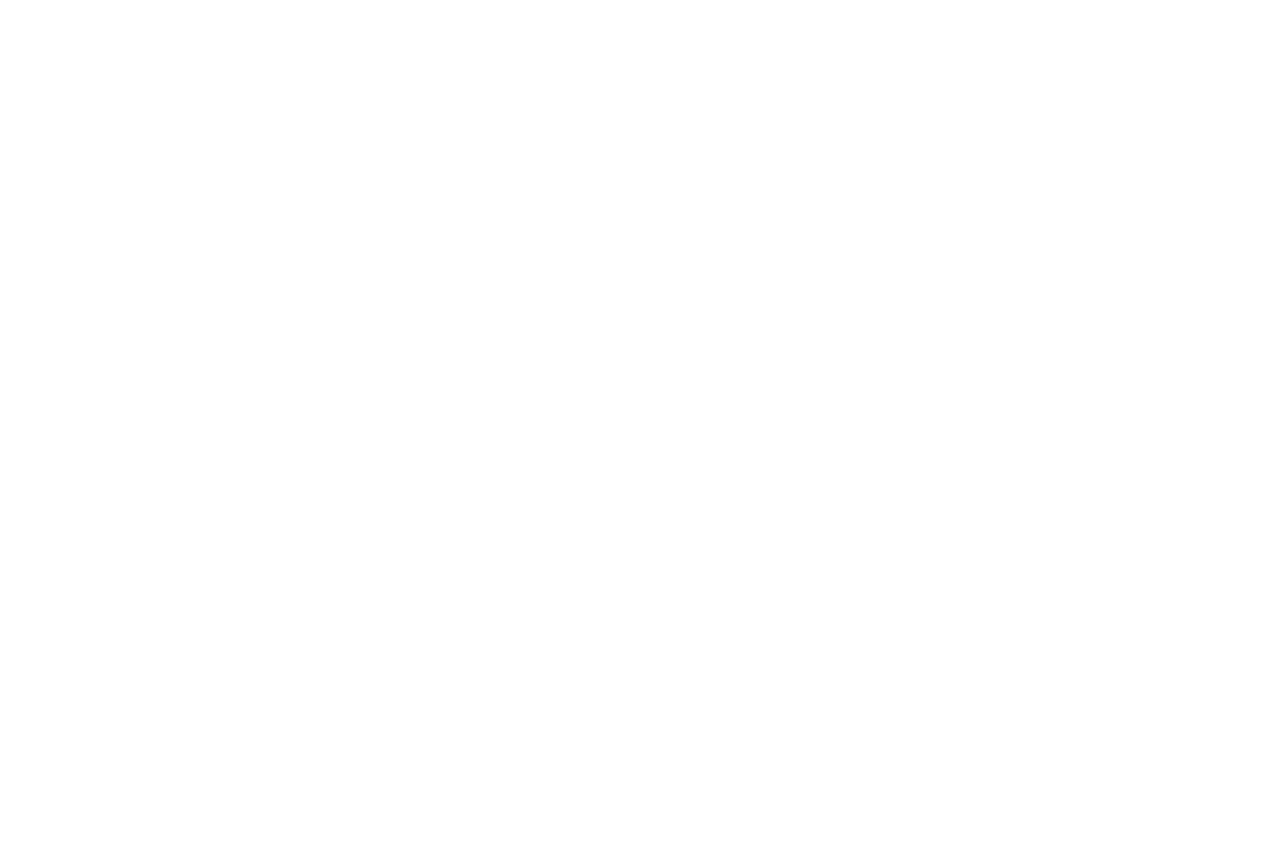
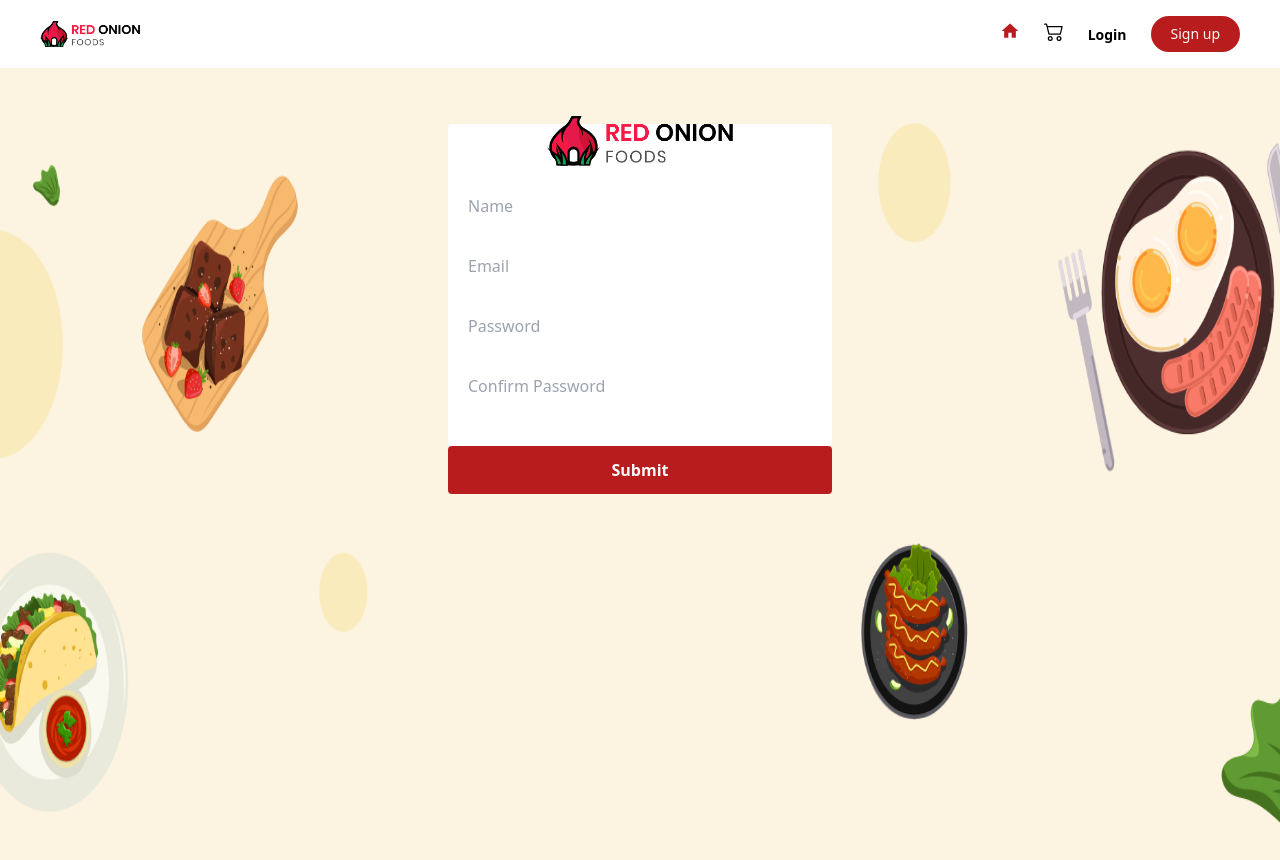
Before and after one commit to ImIsrafil/red-onion, a React (Create React App) app: page /signup in a window 1280 px wide. Before the commit this address had no page. Shown: the top 860 px of the page. Before the commit the page ends 800 px from the top, so only its background shows below. Built offline with nearby package versions, Linux system fonts and the light colour scheme.

Commit message:
added signup page

```diff
--- a/src/App.js
+++ b/src/App.js
@@ -8,6 +8,9 @@ import AppContext from './context/AppContext';
 import Lunch from './components/Lunch/Lunch';
 import Dinner from './components/Dinner/Dinner';
 import FoodReview from './components/Pages/FoodReview/FoodReview';
+import NotFound from './components/Pages/NotFound/NotFound';
+import Header from './components/Header/Header';
+import SignUp from './components/Pages/SignUp/SignUp';
 
 
 const App = () => {
@@ -16,16 +19,20 @@ const App = () => {
   return (
     <AppContext data={data} setData={setData}>
     <BrowserRouter>
+    <Header></Header>
     <Routes>
-        <Route path='/' element={<Home />} >
-            <Route path='/'element={<Breakfast/>} />
-            <Route path='breakfast' element={<Breakfast />} />
-            <Route path='/lunch' element={<Lunch/>} />
-            <Route path='/dinner' element={<Dinner />} />
+        <Route path={'/'} element={<Home />} >
+            <Route path='/' element={<Breakfast />} />
+            <Route path='/home'element={<Breakfast/>} />
+            <Route path='/home/breakfast' element={<Breakfast />} />
+            <Route path='/home/lunch' element={<Lunch/>} />
+            <Route path='/home/dinner' element={<Dinner />} />
         </Route>
         <Route path='/breakfast/:foodId' element={<FoodReview></FoodReview>}></Route>
         <Route path='/lunch/:foodId' element={<FoodReview></FoodReview>}></Route>
         <Route path='/dinner/:foodId' element={<FoodReview></FoodReview>}></Route>
+        <Route path='/signup' element={<SignUp />} />
+        <Route path='*' element={<NotFound />} />
     </Routes>
     </BrowserRouter>
     </AppContext>
--- a/src/components/Foods/Foods.js
+++ b/src/components/Foods/Foods.js
@@ -21,9 +21,9 @@ const Foods = () => {
   return (
     <div className='max-w-screen-2xl m-auto p-10 min-h-screen'>
       <div className='flex justify-center gap-6 mb-12'>
-          <Link to='/breakfast'><button onClick={() => setActive('breakfast')} className={`font-semibold bg-transparent ${active === 'breakfast'? 'border': ''}`}>Breakfast</button></Link>
-          <Link to='/lunch'><button onClick={() => setActive('lunch')} className={`font-semibold bg-transparent ${active === 'lunch'? 'border': ''}`}>Lunch</button></Link>
-          <Link to='/dinner'><button onClick={() => setActive('dinner')} className={`font-semibold bg-transparent ${active === 'dinner'? 'border': ''}`}>Dinner</button></Link>
+          <Link to='/home/breakfast'><button onClick={() => setActive('breakfast')} className={`font-semibold bg-transparent ${active === 'breakfast'? 'border': ''}`}>Breakfast</button></Link>
+          <Link to='/home/lunch'><button onClick={() => setActive('lunch')} className={`font-semibold bg-transparent ${active === 'lunch'? 'border': ''}`}>Lunch</button></Link>
+          <Link to='/home/dinner'><button onClick={() => setActive('dinner')} className={`font-semibold bg-transparent ${active === 'dinner'? 'border': ''}`}>Dinner</button></Link>
       </div>
       <Outlet></Outlet>
     </div>
--- a/src/components/Header/Header.js
+++ b/src/components/Header/Header.js
@@ -1,17 +1,20 @@
 import React from 'react'
 import Logo from '../../images/logo2.png';
 import { BsCart2 } from 'react-icons/bs'
+import {MdHome} from 'react-icons/md';
+import { Link } from 'react-router-dom';
 
 const Header = () => {
   return (
-    <div className='max-w-screen-2xl m-auto px-10 py-4 flex justify-between'>
-        <div className='logo max-w-[150px] md:max-w-[100]'>
+    <div className='max-w-screen-2xl m-auto px-10 py-4 flex justify-between items-center'>
+        <div className='logo max-w-[150px] md:max-w-[100px]'>
             <img className='w-full' src={Logo} alt="" />
         </div>
-        <div className='flex gap-6'>
-            <button className='text-xl'><BsCart2  /></button>
-            <button className='text-sm font-semibold'>Login</button>
-            <button className='text-sm text-gray-50 px-5 py-2 bg-red-700 rounded-3xl'>Sign up</button>
+        <div className='flex gap-6 items-center'>
+            <Link to='/home'><button className='text-xl text-red-700'><MdHome /></button></Link>
+            <Link to='/cart'><button className='text-xl'><BsCart2 /></button></Link>
+            <Link to='/login'><button className='text-sm font-semibold'>Login</button></Link>
+            <Link to='/signup'><button className='text-sm text-gray-50 px-5 py-2 bg-red-700 rounded-3xl'>Sign up</button></Link>
         </div>
     </div>
   )
--- a/src/components/Pages/FoodReview/FoodReview.js
+++ b/src/components/Pages/FoodReview/FoodReview.js
@@ -71,7 +71,7 @@ const FoodReview = () => {
         </button>
       </div>
       <div className='max-w-md'>
-        <img src={food?.img} alt="" />
+        <img className='w-full' src={food?.img} alt="" />
       </div>
     </div>
   )
--- a/src/components/Pages/Home/Home.js
+++ b/src/components/Pages/Home/Home.js
@@ -6,7 +6,6 @@ import HomeBanner from '../../HomeBanner/HomeBanner'
 const Home = () => {
   return (
     <>
-        <Header></Header>
         <HomeBanner></HomeBanner>
         <Foods></Foods>
     </>
--- /dev/null
+++ b/src/components/Pages/Login/Login.js
@@ -0,0 +1,11 @@
+import React from 'react'
+
+const Login = () => {
+  return (
+    <div>
+      <h1>This is Login</h1>
+    </div>
+  )
+}
+
+export default Login
--- /dev/null
+++ b/src/components/Pages/NotFound/NotFound.css
@@ -0,0 +1,6 @@
+.background-notfound {
+    background-image: url('../../../images/404-gif.gif');
+    background-position: center;
+    background-size: contain;
+    background-repeat: no-repeat;
+}
--- /dev/null
+++ b/src/components/Pages/NotFound/NotFound.js
@@ -0,0 +1,12 @@
+import React from 'react'
+import './NotFound.css';
+
+const NotFound = () => {
+  return (
+    <div className='max-w-screen-2xl m-auto flex justify-center background-notfound h-[100vh] p-12'>
+      <h1 className='text-center text-5xl text-slate-900 font-bold'>Opps, Page Not Found :)</h1>
+    </div>
+  )
+}
+
+export default NotFound
--- /dev/null
+++ b/src/components/Pages/SignUp/SignUp.css
@@ -0,0 +1,5 @@
+.background-signup {
+    background-image: url('../../../images/bannerbackground.png');
+    background-position: bottom;
+    background-size: 112vw 100vh;
+}
--- /dev/null
+++ b/src/components/Pages/SignUp/SignUp.js
@@ -0,0 +1,26 @@
+import React from 'react'
+import './SignUp.css';
+import RedOnionLogo from '../../../images/logo2.png';
+
+const SignUp = () => {
+  return (
+    <div className='max-w-screen-2xl m-auto h-[100vh] background-signup py-14'>
+      <div className='w-full'>
+          <div className='bg-white max-w-sm m-auto rounded'>
+          <div className='flex justify-center'>
+              <img className='h-[50px] -mt-2' src={RedOnionLogo} alt="" />
+          </div>
+          <div className='mt-5 flex flex-col gap-5'>
+              <input className='w-full px-5 py-2' type="text" name="name" id="name" placeholder='Name' />
+              <input className='w-full px-5 py-2' type="email" name="email" id="email" placeholder='Email' />
+              <input className='w-full px-5 py-2' type="password" name="password" id="password" placeholder='Password' />
+              <input className='w-full px-5 py-2' type="password" name="" id="" placeholder='Confirm Password' />
+              <button className='w-full text-center py-3 mt-5 text-base text-gray-50 font-bold bg-red-700 rounded' type='submit'>Submit</button>
+          </div>
+          </div>
+      </div>
+    </div>
+  )
+}
+
+export default SignUp
```
Also changed, not shown: src/images/404-gif.gif (added), 1 other file (tests, documents, lock files or other folders).
